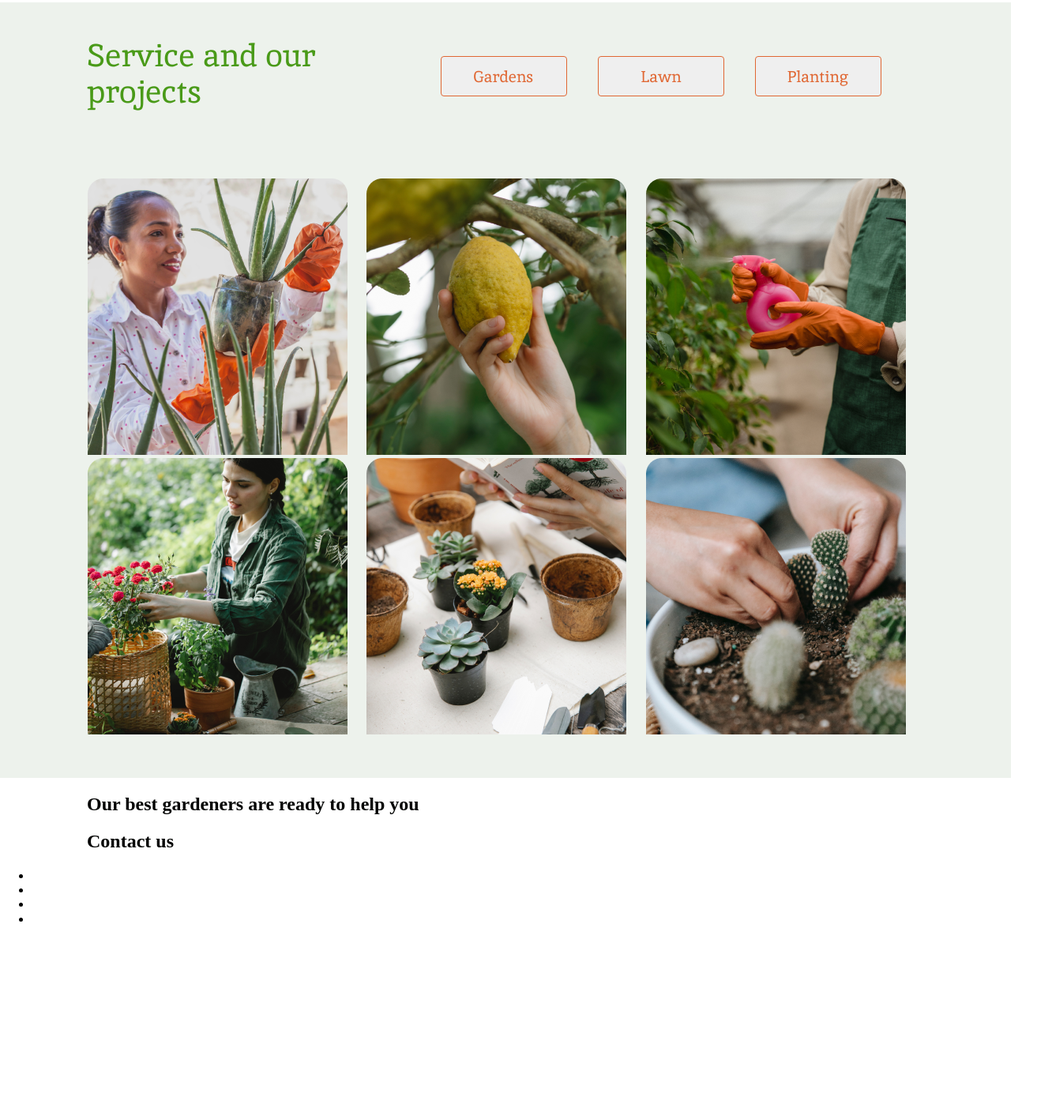
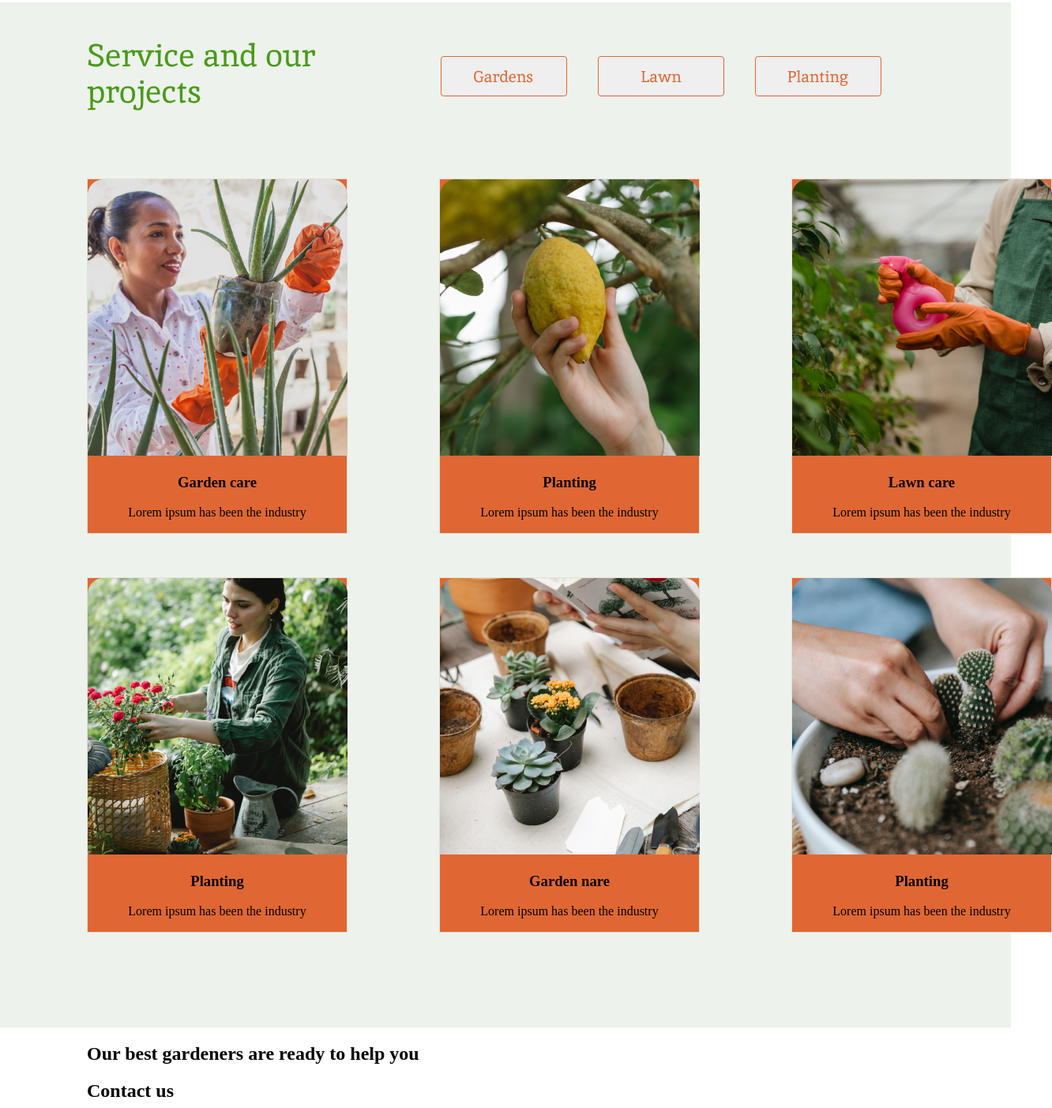
Before and after one commit to razor262/Plants, a website: page index.html in a window 1280 px wide. Shown: the part 1357-2760 px from the top of the page at 79% size, 1332 px wide, since content can reach past the window. Before the commit the page ends 2546 px from the top, so only its background shows below. Drawn offline with Linux system fonts and the light colour scheme; a web font is replaced by a local one.

Commit message:
feat: this my new commit

```diff
--- a/index.html
+++ b/index.html
@@ -62,12 +62,30 @@
         </div>
 
         <div class="section_content">
-            <div class="section_tablet"><img src="./images/first.png" alt=""></div>
-            <div class="section_tablet"><img src="./images/second.png" alt=""></div>
-            <div class="section_tablet"><img src="./images/tree.png" alt=""></div>
-            <div class="section_tablet"><img src="./images/four.png" alt=""></div>
-            <div class="section_tablet"><img src="./images/five.png" alt=""></div>
-            <div class="section_tablet"><img src="./images/six.png" alt=""></div>
+            <div class="section_tablet"><img src="./images/first.png" alt="">
+            <h3>Garden care</h3>
+            <p>Lorem ipsum has been the industry</p>
+            </div>
+            <div class="section_tablet"><img src="./images/second.png" alt="">
+                <h3>Planting</h3>
+                <p>Lorem ipsum has been the industry</p>
+            </div>
+            <div class="section_tablet"><img src="./images/tree.png" alt="">
+                <h3>Lawn care</h3>
+                <p>Lorem ipsum has been the industry</p>
+            </div>
+            <div class="section_tablet"><img src="./images/four.png" alt="">
+                <h3>Planting</h3>
+                <p>Lorem ipsum has been the industry</p>
+            </div>
+            <div class="section_tablet"><img src="./images/five.png" alt="">
+                <h3>Garden nare</h3>
+                <p>Lorem ipsum has been the industry</p>
+            </div>
+            <div class="section_tablet"><img src="./images/six.png" alt="">
+                <h3>Planting</h3>
+                <p>Lorem ipsum has been the industry</p>
+            </div>
         </div>
     </section>
     <section class="section section_prices" id="prices">
--- a/stylesheets/base/_base.scss
+++ b/stylesheets/base/_base.scss
@@ -160,5 +160,15 @@ body {
     &_content {
         display: grid;
         grid-template-columns: 1fr 1fr 1fr;
+        gap: 55px 116px;
+        padding-bottom: 70px;
+    }
+    &_tablet {
+        border: 1px solid #E3E1D5;
+        background: #E06733;
+        justify-items: center;
+        width: 330px;
+        height: 450px;
+        text-align: center;
     }
 }
```
Also changed, not shown: sass/style.css, 1 other file.
